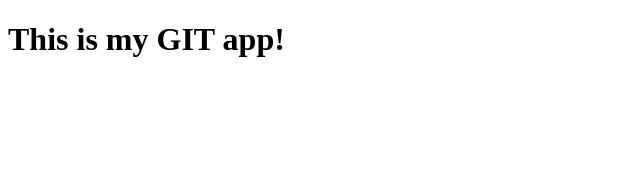
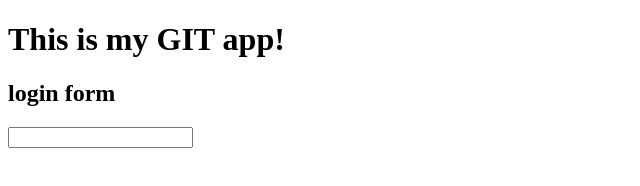
Before and after one commit to PhilJ0ly/gitCrashCourse, a plain HTML site: page index.html in a window 1280 px wide. Shown: the whole page, without its empty margins (0-640 px from the left). Drawn offline with Linux system fonts and the light colour scheme.

Commit message:
login form

```diff
--- /dev/null
+++ b/dir2/app2.js
@@ -0,0 +1 @@
+console.log('dir2')
--- a/index.html
+++ b/index.html
@@ -8,5 +8,7 @@
 </head>
 <body>
     <h1>This is my GIT app!</h1>
+    <h2>login form </h2>
+    <input type="text">
 </body>
 </html>
```
Also changed, not shown: login.html (added, +1 -0 lines), log.txt (added).
